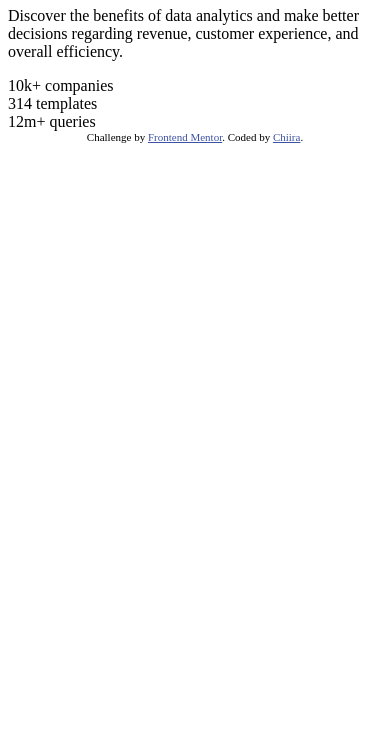
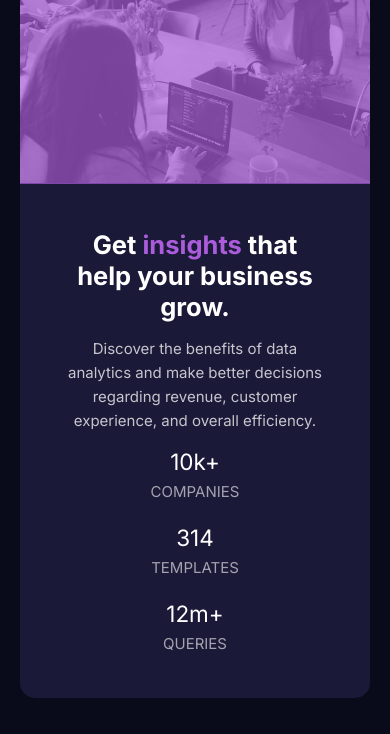
Before and after one commit to Kamania/stats-preview-card-component-main, a plain HTML site: page index.html in a window 390 px wide. Shown: the part 110-844 px from the top of the page. Drawn offline with Linux system fonts and the light colour scheme.

Commit message:
Complete mobile version

```diff
--- a/index.html
+++ b/index.html
@@ -2,21 +2,41 @@
 <html lang="en">
 <head>
     <meta charset="UTF-8">
-  <meta name="viewport" content="width=device-width, initial-scale=1.0"> <!-- displays site properly based on user's device -->
+    <meta content="width=device-width, initial-scale=1.0" name="viewport">
+    <!-- displays site properly based on user's device -->
 
-  <link rel="icon" type="image/png" sizes="32x32" href="./images/favicon-32x32.png">
+    <link href="./images/favicon-32x32.png" rel="icon" sizes="32x32" type="image/png">
 
+    <link href="https://fonts.googleapis.com" rel="preconnect">
+    <link crossorigin href="https://fonts.gstatic.com" rel="preconnect">
+    <link href="https://fonts.googleapis.com/css2?family=Inter:wght@400;700&family=Lexend+Deca&display=swap"
+          rel="stylesheet">
+    <link href="style.css" rel="stylesheet">
     <title>Frontend Mentor | Stats preview card component</title>
 
     <!-- Feel free to remove these styles or customise in your own stylesheet 👍 -->
     <style>
-    .attribution { font-size: 11px; text-align: center; }
-    .attribution a { color: hsl(228, 45%, 44%); }
+        .attribution {
+            font-size: 11px;
+            text-align: center;
+        }
+
+        .attribution a {
+            color: hsl(228, 45%, 44%);
+        }
     </style>
 </head>
 <body>
-<div class="container">
-  <div class="hero-img"></div>
+<!--<header>
+    <div id="hero-img"></div>
+</header>-->
+<main class="container">
+    <div class="hero-img-container">
+        <img alt="image containing women laughing" id="hero-img" src="images/image-header-mobile.jpg" width="350">
+        <div class="overlay"></div>
+    </div>
+    <!--<div class="hero-img"></div>-->
+
     <div class="body-container">
         <h1 class="title">Get <span class="insight">insights</span> that help your business grow.</h1>
         <p class="description">
@@ -25,24 +45,24 @@
         </p>
         <div class="stats-section">
             <div class="stats-sub-section">
-        <span>10k+</span>
-        <span>companies</span>
+                <span class="stats-value">10k+</span>
+                <span class="stats-title">companies</span>
             </div>
             <div class="stats-sub-section">
-        <span>314</span>
-        <span>templates</span>
+                <span class="stats-value">314</span>
+                <span class="stats-title">templates</span>
             </div>
             <div class="stats-sub-section">
-        <span>12m+</span>
-        <span>queries</span>
+                <span class="stats-value">12m+</span>
+                <span class="stats-title">queries</span>
             </div>
         </div>
     </div>
-</div>
+</main>
 
-  <div class="attribution">
+<!--<div class="attribution">
     Challenge by <a href="https://www.frontendmentor.io?ref=challenge" target="_blank">Frontend Mentor</a>.
     Coded by <a href="#">Chiira</a>.
-  </div>
+</div>-->
 </body>
 </html>
--- /dev/null
+++ b/style.css
@@ -0,0 +1,105 @@
+:root {
+    --bg-main: hsl(233, 47%, 7%);
+    --bg-card: hsl(244, 38%, 16%);
+    --bg-accent: hsl(277, 64%, 61%);
+
+    --white-main-heading-stats: hsl(0, 0%, 100%);
+    --white-main-paragraph: hsla(0, 0%, 100%, 0.75);
+    --white-stat-heading: hsla(0, 0%, 100%, 0.6);
+}
+
+* {
+    box-sizing: border-box;
+    margin: 0;
+    padding: 0;
+}
+
+html, body {
+    font-size: 15px;
+    font-family: 'Inter', sans-serif;
+    display: grid;
+    justify-content: center;
+    align-content: center;
+    height: 100%;
+    background: hsl(233, 47%, 7%);
+}
+
+main {
+    max-width: 350px;
+    color: hsl(0, 0%, 100%);
+    background: hsl(244, 38%, 16%);
+    border-radius: 1em;
+}
+
+.hero-img-container {
+    position: relative;
+    height: 258px;
+}
+
+#hero-img {
+    border-top-right-radius: 10px;
+    border-top-left-radius: 10px;
+}
+
+.overlay {
+    position: absolute;
+    top: 0;
+    left: 0;
+    width: 100%;
+    height: 100%;
+    background-color: var(--bg-accent);
+    pointer-events: none;
+    opacity: .7;
+    border-top-right-radius: 10px;
+    border-top-left-radius: 10px;
+}
+
+.body-container {
+    display: grid;
+    grid-template-columns: 1fr;
+}
+
+.body-container {
+    padding: 3em;
+    text-align: center;
+}
+
+.title {
+    font-size: 1.7rem;
+    font-weight: 700;
+    color: var(--white-main-heading-stats);
+}
+
+.insight {
+    color: var(--bg-accent);
+}
+
+.description{
+    color: var(--white-main-paragraph);
+    padding: 1em 0;
+    line-height: 1.6rem;
+    font-weight: 200;
+}
+
+.stats-section{
+    display: grid;
+    grid-template-rows: repeat(3, 1fr);
+    grid-row-gap: 1.5em;
+}
+
+.stats-sub-section{
+    display: flex;
+    flex-direction: column;
+    row-gap: .5em;
+}
+
+.stats-title{
+    color: var(--white-stat-heading);
+    text-transform: uppercase;
+    /*font-family: 'Lexend Deca', sans-serif;*/
+    font-weight: 300;
+}
+
+.stats-value{
+    font-size: 1.5rem;
+}
```
Also changed, not shown: 1 other file. Lines whose indentation alone changed are shown as unchanged.
